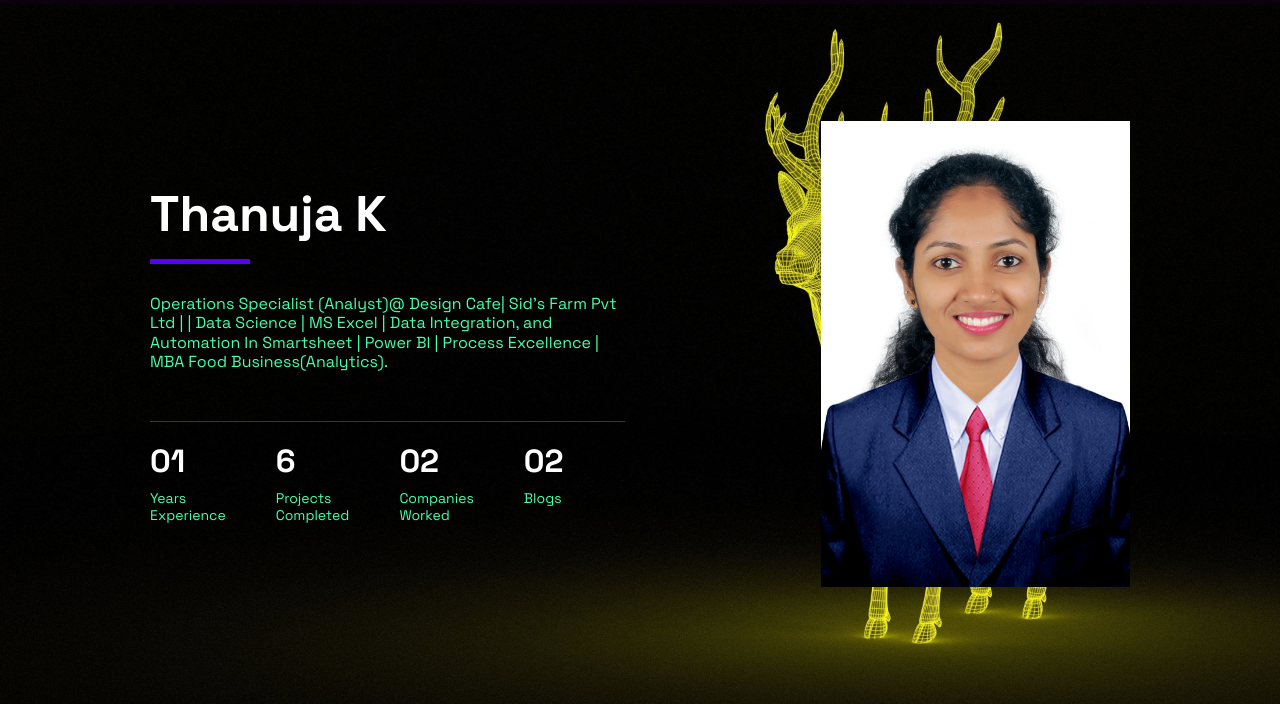
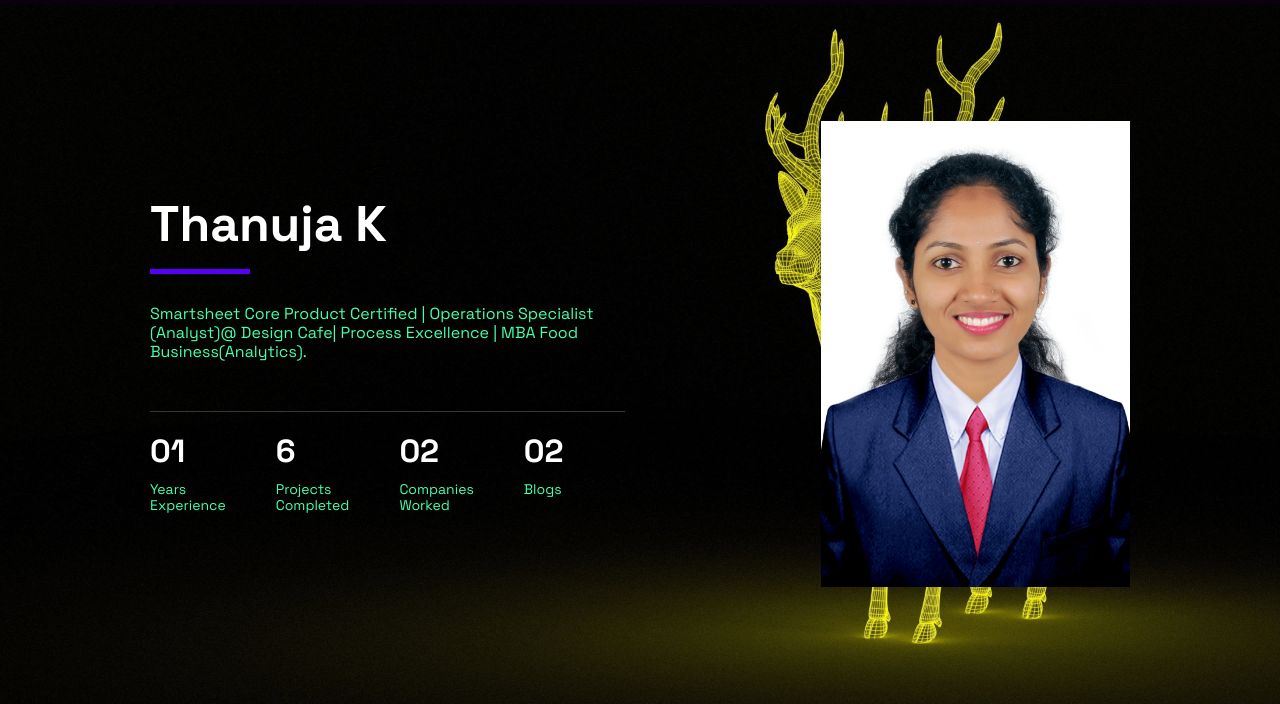
Before and after one commit to Thanujak16/Thanuja-K-Data-Analyst-Portfolio, a plain HTML site: page index.html in a window 1280 px wide. Shown: the part 96-800 px from the top of the page. Drawn offline with nearby package versions, Linux system fonts and the light colour scheme.

Commit message:
Final Commit

```diff
--- a/index.html
+++ b/index.html
@@ -76,7 +76,7 @@
                 <div class="d-grid hero__wrapper">
                     <div class="hero__content">
                         <h1 class="hero__title">Thanuja K</h1>
-                        <p class="hero__description">Operations Specialist (Analyst)@ Design Cafe| Sid's Farm Pvt Ltd | | Data Science | MS Excel | Data Integration, and Automation In Smartsheet | Power BI | Process Excellence | MBA Food Business(Analytics).</p>
+                        <p class="hero__description">Smartsheet Core Product Certified | Operations Specialist (Analyst)@ Design Cafe|  Process Excellence | MBA Food Business(Analytics).</p>
                         <div class="hero__info">
                             <div class="hero__info-wrapper">
                                 <p class="hero__info-number">01</p>
@@ -499,6 +499,9 @@
                     <div class="qualification__item">
                         <ul class="skills__list">
                             <li class="skills__item"><i class="ri-arrow-right-s-fill"></i>
+                                <a href="https://www.credly.com/badges/d60a11c4-3eb1-4490-adb3-da3297ee0945/public_url">Smartsheet Core Product Certified</a>
+                            </li>
+                            <li class="skills__item"><i class="ri-arrow-right-s-fill"></i>
                                 <a href="https://drive.google.com/file/d/1r8r47penos7iZcoZhD7JmcVjMp3TXwMp/view?usp=drive_link">Analyzing and Visualizing Data with Microsoft Power BI </a>
                             </li>
                             <li class="skills__item"><i class="ri-arrow-right-s-fill"></i>
```
